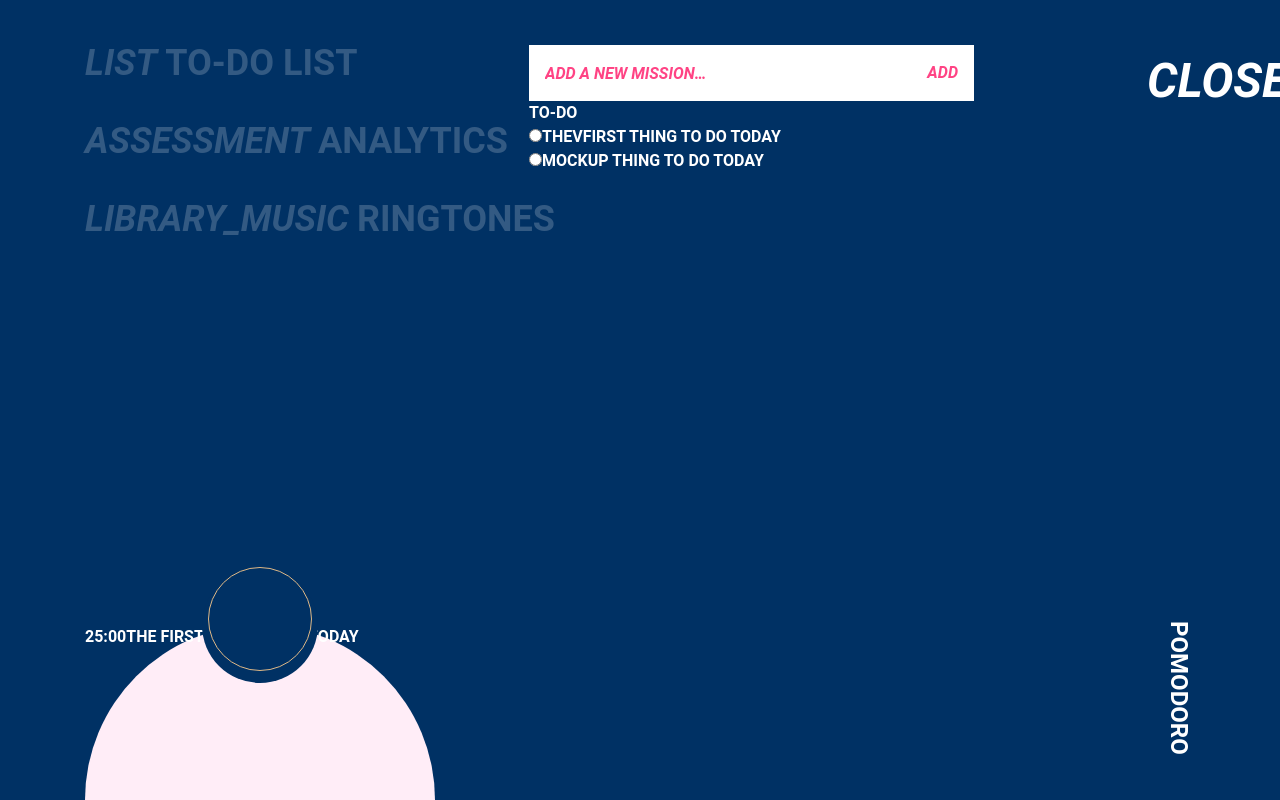
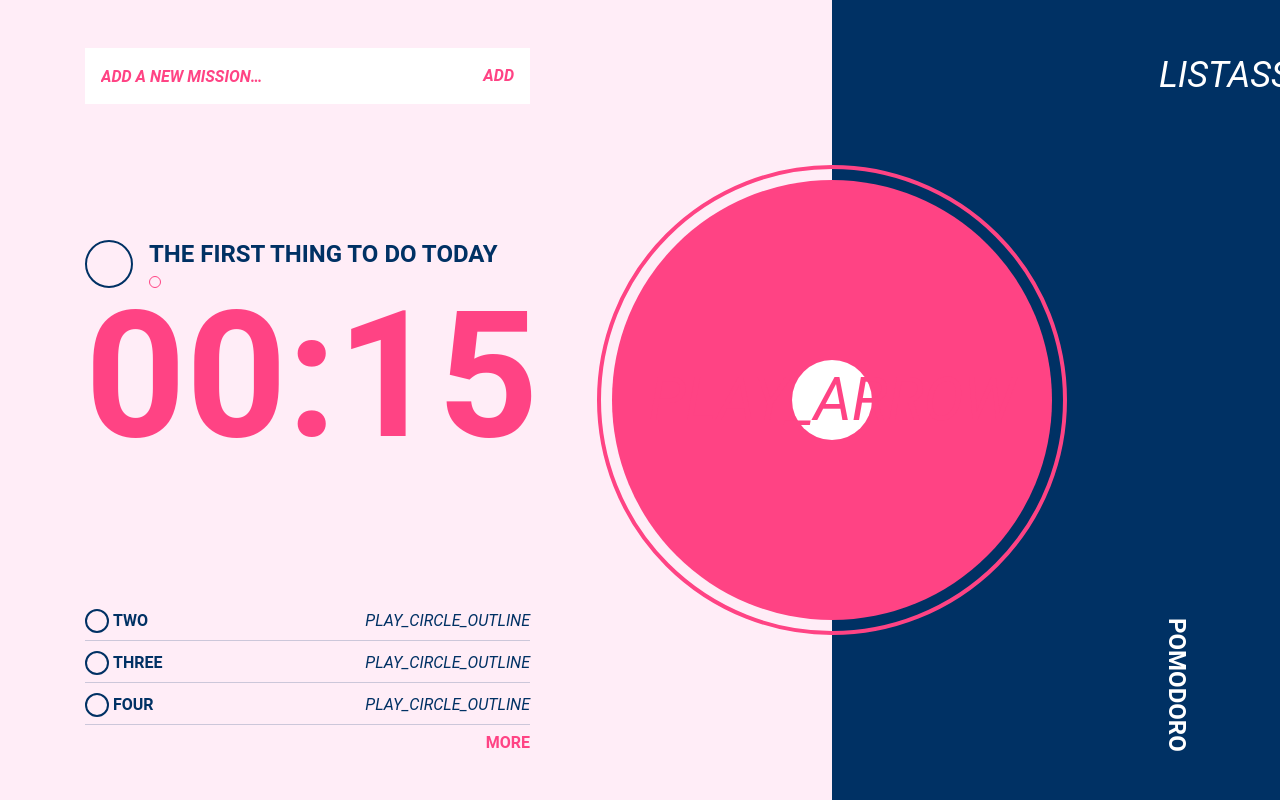
Before and after one commit to koo22952/theF2E-pomodoro, a Vue app: page /#/ in a window 1280 px wide. Built offline with nearby package versions, Linux system fonts and the light colour scheme; the HTML template or start-up script is replaced by a standard one.

Commit message:
listgroup 顯示控制 3個

```diff
--- a/src/assets/all.scss
+++ b/src/assets/all.scss
@@ -33,4 +33,5 @@ ul,
 li {
   padding: 0;
   margin: 0;
+  list-style-type: none;
 }
--- a/src/components/ListGroup.vue
+++ b/src/components/ListGroup.vue
@@ -1,8 +1,13 @@
 <template>
   <section class="home-left__listGroup">
-    <div class="listGroup-list" v-for=" item in 3">
+    <div
+      class="listGroup-list"
+      v-for=" (item,index) in lists"
+      :key="item"
+      v-if="index > 0 && index < 4"
+    >
       <span class="listGroup-list__round"></span>
-      <span class="listGroup-list__word">the second thing to do today</span>
+      <span class="listGroup-list__word">{{item}}</span>
       <span class="listGroup-list__btn">
         <i class="material-icons">play_circle_outline</i>
       </span>
@@ -18,7 +23,7 @@
     props: ["isbreakTime"],
     data() {
       return {
-
+        lists: ['one', 'two', 'three', 'four']
       }
     }
   }
--- a/src/router.js
+++ b/src/router.js
@@ -12,12 +12,12 @@ export default new Router({
       redirect: '/'
     },
     {
-      path: '/home',
+      path: '/',
       name: 'home',
       component: Home
     },
     {
-      path: '/',
+      path: '/Detail',
       name: 'Detail',
       component: Detail
     }
--- a/src/views/Detail.vue
+++ b/src/views/Detail.vue
@@ -17,9 +17,13 @@
       </section>
       <section class="detail-left__clock">
         <div class="clock-downCircle">
-          <div class="clock-upCircle"></div>
           <span class="clock-downCircle__time">25:00</span>
           <span class="clock-downCircle__title">the First thing to do today</span>
+          <div class="clock-upCircle">
+            <div class="clock-upCircle__content">
+              <i class="material-icons">play_arrow</i>
+            </div>
+          </div>
         </div>
       </section>
     </article>
@@ -89,6 +93,23 @@
           background-color: #ffedf7;
           border-radius: 50%;
           position: relative;
+          border: 1px solid black;
+          display: flex;
+          flex-direction: column;
+          align-items: center;
+          &__time {
+            font-size: 64px;
+            line-height: 64px;
+            color: #ff4384;
+            margin-top: 58px;
+            font-weight: bold;
+          }
+          &__title {
+            color: #003164;
+            font-weight: bold;
+            font-size: 16px;
+            line-height: 24px;
+          }
           .clock-upCircle {
             height: 116px;
             width: 116px;
@@ -98,16 +119,31 @@
             top: -58px;
             left: 50%;
             transform: translate(-50%, 0);
-            z-index: 1;
-            &::after {
-              content: "";
-              width: 104px;
-              height: 104px;
-              // background-color: #fff;
+            display: flex;
+            justify-content: center;
+            align-items: center;
+            &__content {
+              width: 86px;
+              height: 86px;
+              background-color: #ff4384;
               border-radius: 50%;
-              display: block;
-              margin: 0 auto;
-              border: 1px solid burlywood;
+              position: relative;
+              text-align: center;
+              i {
+                line-height: 86px;
+                font-size: 58px;
+              }
+              &::after {
+                content: "";
+                width: 104px;
+                height: 104px;
+                border-radius: 50%;
+                position: absolute;
+                top: 50%;
+                left: 50%;
+                transform: translate(-50%, -50%);
+                border: 2px solid #ff4384;
+              }
             }
           }
         }
```
